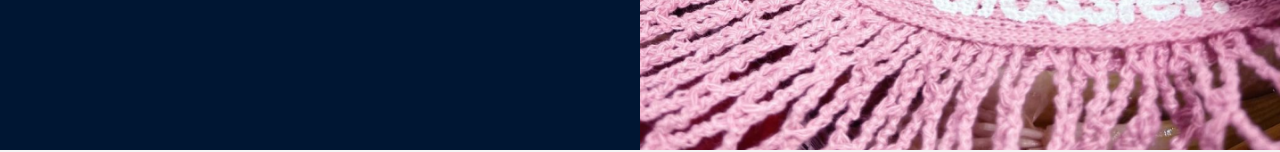
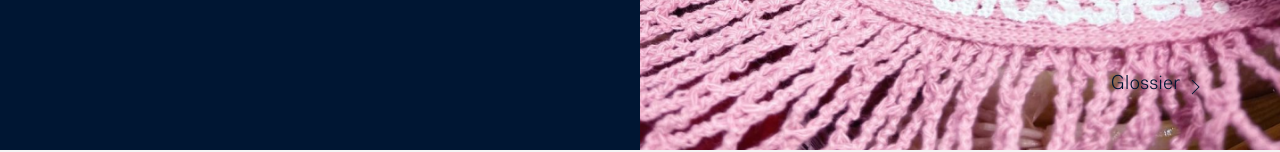
Before and after one commit to nikudon612/fr-poc, a React (Create React App) app: page / in a window 1280 px wide. Shown: the part 650-802 px from the top of the page. Built offline with nearby package versions, Linux system fonts and the light colour scheme.

Commit message:
added brand name tag in photo

```diff
--- a/src/Components/Hero.jsx
+++ b/src/Components/Hero.jsx
@@ -7,6 +7,7 @@ import { ScrollTrigger } from 'gsap/all';
 import { ScrollToPlugin } from 'gsap/ScrollToPlugin';
 import { Splide, SplideSlide } from '@splidejs/react-splide';
 import '@splidejs/react-splide/css';
+import arrow from '../Assets/arrow.png'
 
 
 function Hero() {
@@ -68,6 +69,8 @@ function Hero() {
                     </SplideSlide>
                 </Splide> */}
                 <img src={mango} alt='hero' className='hero-image'/>
+                <div className='brandName' href="">Glossier</div>
+                <img src={arrow} className='brandName arrow'/>
             </div>
         </div>
     </div>
--- a/src/Styles/Hero.css
+++ b/src/Styles/Hero.css
@@ -100,3 +100,17 @@ a :hover{
     width: 100%;
     margin-bottom: -260px;
   }
+
+  .brandName {
+    position: absolute;
+    font-family: post grotesk light;
+    font-size: 20px;
+    color: #001633;
+    bottom: 50px;
+    right: 100px;
+  }
+
+  .arrow {
+    right: 80px;
+    bottom: 55px;
+  }
```
Also changed, not shown: src/Assets/arrow.png (added).
